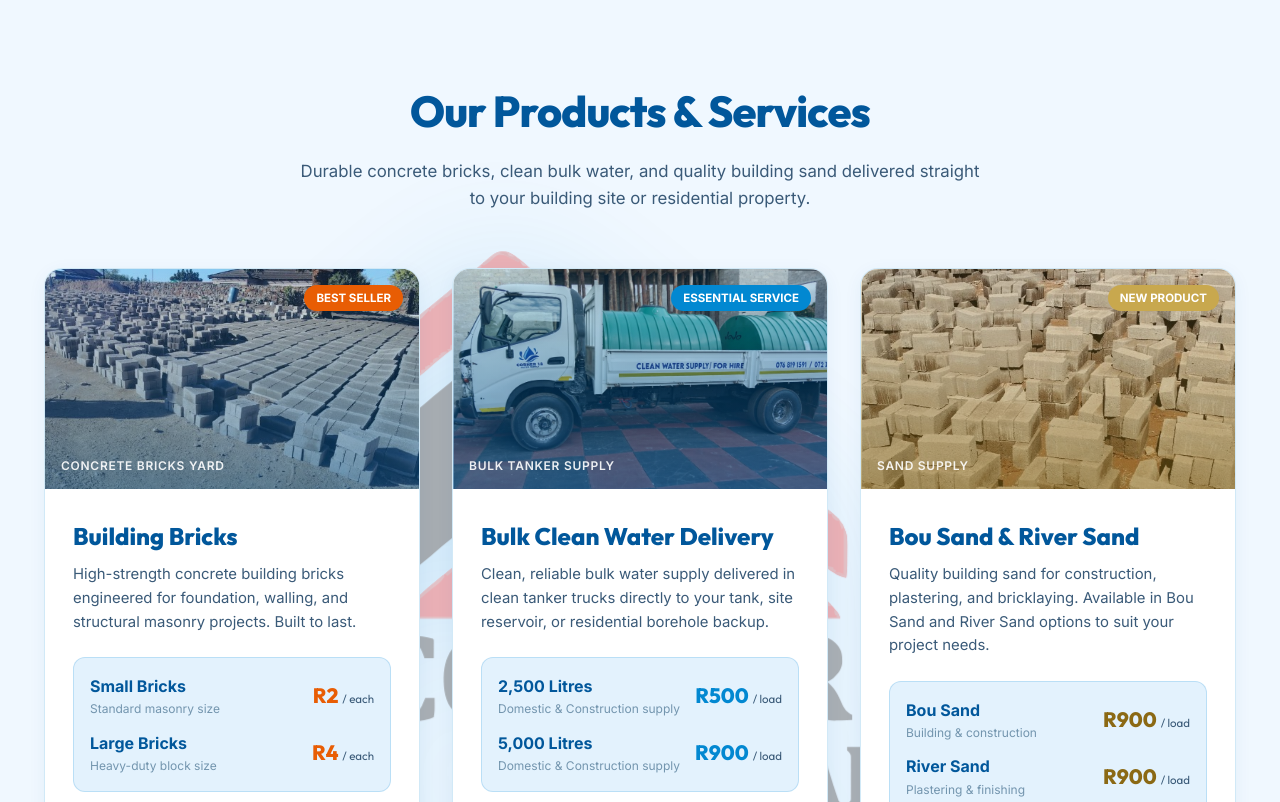
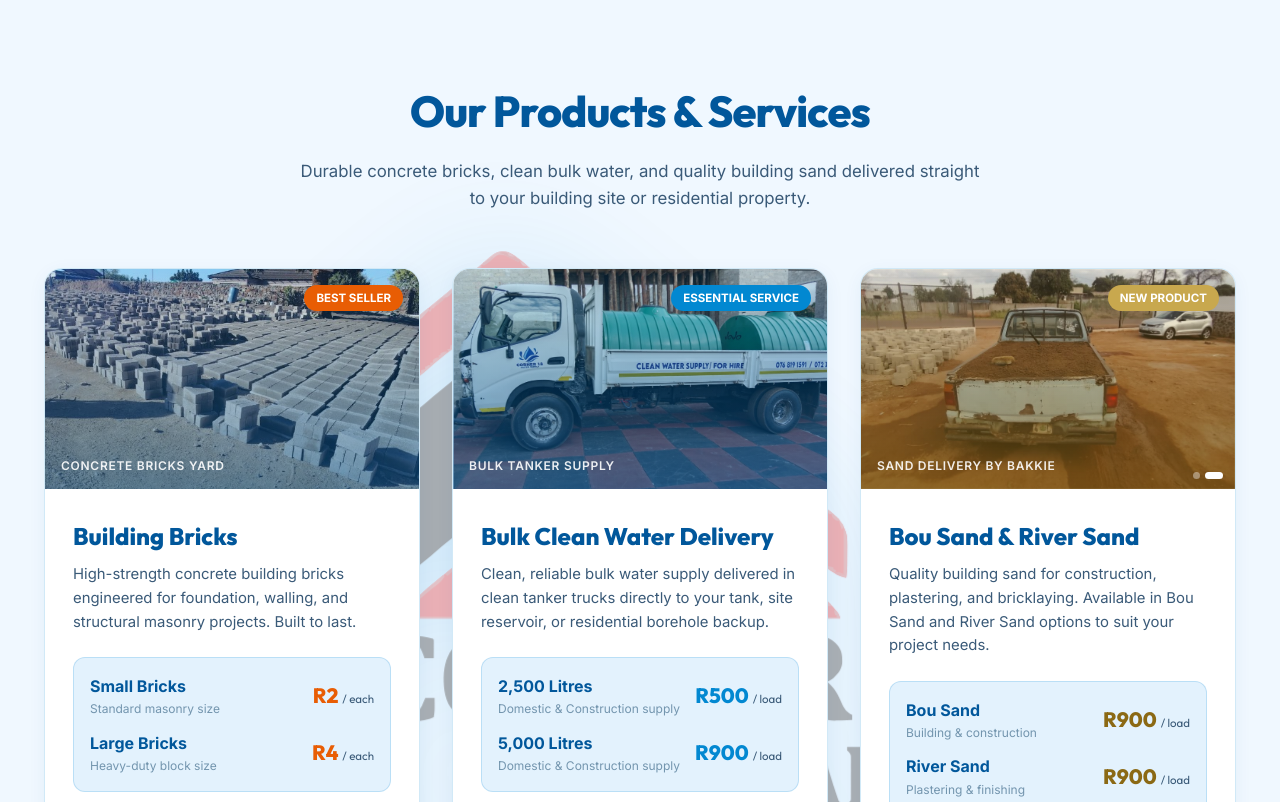
Before and after one commit to Shudufhadzo882/corner18-website, a plain HTML site: page index.html in a window 1280 px wide. Shown: the part 862-1664 px from the top of the page. Drawn offline with Linux system fonts and the light colour scheme.

Commit message:
feat: add bakkie photos to Bou Sand & River Sand section with auto-cycling mini slideshow

```diff
--- a/index.html
+++ b/index.html
@@ -318,14 +318,28 @@
 
         <!-- Column 3: Bou Sand & River Sand -->
         <div class="service-card reveal">
-          <div class="card-image-wrap">
-            <img src="images/photo-5.jpg"
-                 alt="Bou Sand & River Sand Supply - Corner18 Thohoyandou"
-                 class="card-img"
-                 loading="lazy">
+          <div class="card-image-wrap sand-image-wrap">
+            <!-- Mini slideshow: cycles between bakkie delivery photos -->
+            <div class="sand-slide sand-slide-1">
+              <img src="images/bakkie.jpeg"
+                   alt="Corner18 bakkie delivering Bou Sand - Thohoyandou"
+                   class="card-img"
+                   loading="lazy">
+            </div>
+            <div class="sand-slide sand-slide-2">
+              <img src="images/bakkie2.jpeg"
+                   alt="Corner18 bakkie delivering River Sand - Thohoyandou"
+                   class="card-img"
+                   loading="lazy">
+            </div>
             <div class="card-img-overlay sand-overlay"></div>
             <div class="card-badge sand-badge">New Product</div>
-            <div class="card-img-title">Sand Supply</div>
+            <div class="card-img-title">Sand Delivery by Bakkie</div>
+            <!-- Mini slide dots -->
+            <div class="sand-slide-dots">
+              <span class="sand-dot sand-dot-1"></span>
+              <span class="sand-dot sand-dot-2"></span>
+            </div>
           </div>
           <div class="service-content">
             <h3 class="service-name">Bou Sand & River Sand</h3>
--- a/styles.css
+++ b/styles.css
@@ -1269,3 +1269,106 @@ img { max-width: 100%; height: auto; display: block; }
 @media (max-width: 768px) {
   .wa-fab { width: 56px; height: 56px; }
 }
+
+/* =====================================================================
+   SAND CARD MINI SLIDESHOW (bakkie.jpeg & bakkie2.jpeg)
+   ===================================================================== */
+.sand-image-wrap {
+  position: relative;
+  overflow: hidden;
+  height: 220px; /* matches .card-image-wrap height */
+}
+
+/* Each slide fills the card image area absolutely */
+.sand-slide {
+  position: absolute;
+  inset: 0;
+  width: 100%;
+  height: 100%;
+}
+/* Slide 1 starts visible */
+.sand-slide-1 {
+  animation: sandFade1 8s infinite ease-in-out;
+  z-index: 1;
+}
+/* Slide 2 starts hidden, fades in after slide 1 */
+.sand-slide-2 {
+  animation: sandFade2 8s infinite ease-in-out;
+  z-index: 1;
+}
+
+.sand-slide img {
+  width: 100%;
+  height: 100%;
+  object-fit: cover;
+  object-position: center;
+  display: block;
+}
+
+/* Keyframes: 0-45% show, 50-55% transition, 55-100% hide */
+@keyframes sandFade1 {
+  0%    { opacity: 1; z-index: 2; }
+  40%   { opacity: 1; z-index: 2; }
+  50%   { opacity: 0; z-index: 1; }
+  100%  { opacity: 0; z-index: 1; }
+}
+@keyframes sandFade2 {
+  0%    { opacity: 0; z-index: 1; }
+  40%   { opacity: 0; z-index: 1; }
+  50%   { opacity: 1; z-index: 2; }
+  90%   { opacity: 1; z-index: 2; }
+  100%  { opacity: 0; z-index: 1; }
+}
+
+/* The overlay and badge must sit above slides */
+.sand-image-wrap .card-img-overlay,
+.sand-image-wrap .card-badge,
+.sand-image-wrap .card-img-title,
+.sand-image-wrap .sand-slide-dots {
+  z-index: 10;
+}
+
+/* Slide indicator dots */
+.sand-slide-dots {
+  position: absolute;
+  bottom: 0.6rem;
+  right: 0.75rem;
+  display: flex;
+  gap: 5px;
+  align-items: center;
+}
+.sand-dot {
+  width: 7px;
+  height: 7px;
+  border-radius: 50%;
+  background: rgba(255, 255, 255, 0.45);
+  transition: background 0.4s ease;
+  display: inline-block;
+}
+/* Dot 1 active during slide 1 (0-50%), dot 2 active during slide 2 (50-100%) */
+.sand-dot-1 { animation: dotActive1 8s infinite ease-in-out; }
+.sand-dot-2 { animation: dotActive2 8s infinite ease-in-out; }
+
+@keyframes dotActive1 {
+  0%   { background: #fff; width: 18px; border-radius: 4px; }
+  45%  { background: #fff; width: 18px; border-radius: 4px; }
+  55%  { background: rgba(255,255,255,0.4); width: 7px; border-radius: 50%; }
+  100% { background: rgba(255,255,255,0.4); width: 7px; border-radius: 50%; }
+}
+@keyframes dotActive2 {
+  0%   { background: rgba(255,255,255,0.4); width: 7px; border-radius: 50%; }
+  45%  { background: rgba(255,255,255,0.4); width: 7px; border-radius: 50%; }
+  55%  { background: #fff; width: 18px; border-radius: 4px; }
+  95%  { background: #fff; width: 18px; border-radius: 4px; }
+  100% { background: rgba(255,255,255,0.4); width: 7px; border-radius: 50%; }
+}
+
+/* Hover: pause animation */
+.sand-image-wrap:hover .sand-slide-1,
+.sand-image-wrap:hover .sand-slide-2 {
+  animation-play-state: paused;
+}
+.sand-image-wrap:hover .sand-dot-1,
+.sand-image-wrap:hover .sand-dot-2 {
+  animation-play-state: paused;
+}
```
Also changed, not shown: images/bakkie.jpeg (added), images/bakkie2.jpeg (added).
